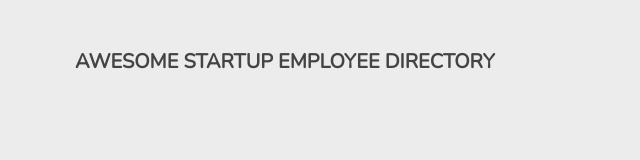
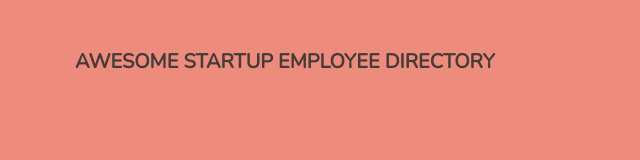
Before and after one commit to dwhiteman57/techdegree-project-5, a plain HTML site: page index.html in a window 1280 px wide. Shown: the whole page, without its empty margins (0-640 px from the left). Drawn offline with nearby package versions, Linux system fonts and the light colour scheme; no server answers.

```diff
--- a/css/styles.css
+++ b/css/styles.css
@@ -16,7 +16,8 @@ html, body {
 body {
     font-family: "Nunito", sans-serif;
     text-align: center;
-    background: rgba(235, 235, 235, 0.9);
+
+		background-color: #ed8c7c;
 }
 
 header {
```
Also changed, not shown: js/script.js (+29 -4 lines).
